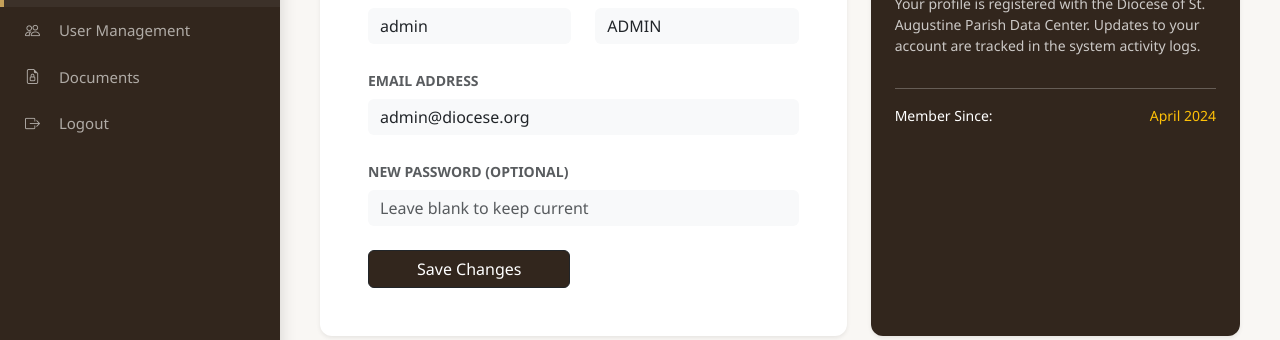
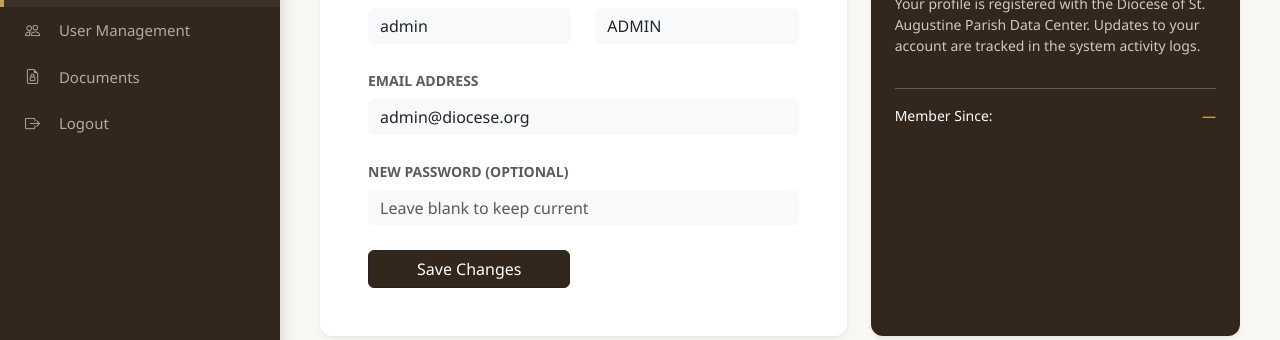
Before and after one commit to akshithbandari1/diocese-management-system, a Flask app: page /profile in a window 1280 px wide. Shown: the part 229-569 px from the top of the page. Run offline with Flask 3, Linux system fonts and the light colour scheme; a user stored in the database is signed in.

Commit message:
fix: show real creation date on profile

```diff
--- a/templates/profile.html
+++ b/templates/profile.html
@@ -44,7 +44,13 @@
             <hr class="opacity-25">
             <div class="d-flex justify-content-between small">
                 <span>Member Since:</span>
-                <span class="text-warning">April 2024</span>
+                <span class="text-warning">
+                    {% if current_user.date_created %}
+                        {{ current_user.date_created.strftime('%B %Y') }}
+                    {% else %}
+                        —
+                    {% endif %}
+                </span>
             </div>
         </div>
     </div>
```
